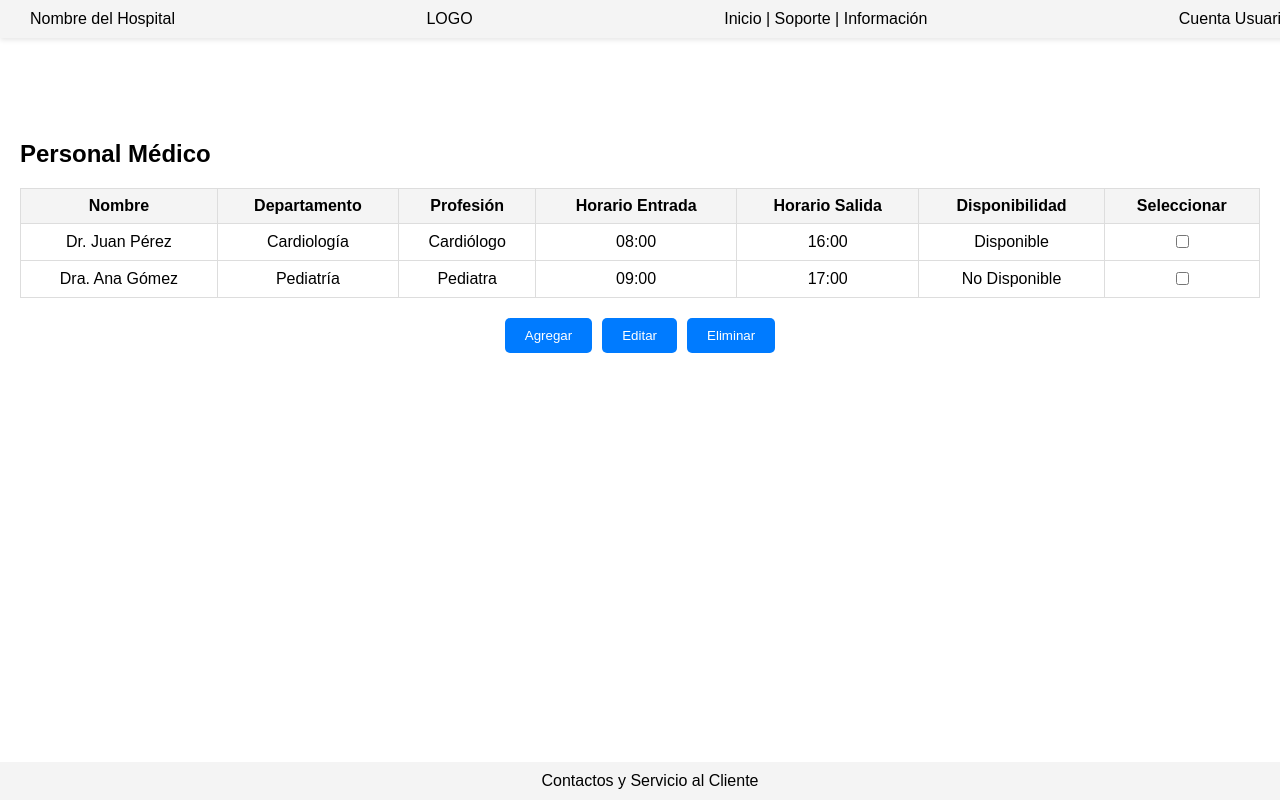
After one commit to Eduardo37830/ingenieriaSoftware1, a Flask app: page /Administrador/personalmedico in a window 1280 px wide. The commit adds this page. Run offline with Flask 3, Linux system fonts and the light colour scheme.

Commit message:
implemetacion de inicioAdmistraccion y 2 de sus fucnionalidades

```diff
--- a/app/controllers/transaction_controller.py
+++ b/app/controllers/transaction_controller.py
@@ -7,6 +7,9 @@ from mappers.transaction_mapper import TransactionMapper
 # Crea un Blueprint llamado 'transactions'.
 # Un Blueprint es una forma de organizar las rutas y lógica relacionada para una sección específica de la aplicación.
 transaction_blueprint = Blueprint('transactions', __name__)
+admission_blueprint = Blueprint('admissions', __name__)
+personalAdmistraccion = Blueprint('personalAdmistraccion', __name__)
+proveedoresAdmistraccion = Blueprint('proveedoresAdmistraccion', __name__)
 
 # Crea una instancia de TransactionMapper, que se utilizará para obtener las transacciones.
 mapper = TransactionMapper()
@@ -21,3 +24,12 @@ def show_transactions():
     # Renderiza la plantilla 'transactions.html' y pasa la lista de transacciones al contexto de la plantilla.
     # Esto permite mostrar las transacciones en la interfaz de usuario.
     return render_template('transactions.html', transactions=transactions)
+@admission_blueprint.route('/Administrador')
+def show_admissions():
+    return render_template('inicioAdministrador.html')
+@personalAdmistraccion.route('/Administrador/personalmedico')
+def show_personal():
+    return render_template('personalMedicoAdmistrador.html')
+@proveedoresAdmistraccion.route('/Administrador/proveedores')
+def show_proveedores():
+    return render_template('proveedoresAdmistrador.html')
--- a/app/main.py
+++ b/app/main.py
@@ -1,7 +1,10 @@
 from flask import Flask, render_template
-from controllers.transaction_controller import transaction_blueprint
+from controllers.transaction_controller import transaction_blueprint, admission_blueprint, personalAdmistraccion, proveedoresAdmistraccion
 app = Flask(__name__)
 app.register_blueprint(transaction_blueprint)
+app.register_blueprint(admission_blueprint)
+app.register_blueprint(personalAdmistraccion)
+app.register_blueprint(proveedoresAdmistraccion)
 @app.route("/")
 def home():
     return render_template("index.html")
--- /dev/null
+++ b/app/templates/personalMedicoAdmistrador.html
@@ -0,0 +1,156 @@
+<!DOCTYPE html>
+<html lang="es">
+<head>
+    <meta charset="UTF-8">
+    <meta name="viewport" content="width=device-width, initial-scale=1.0">
+    <title>Personal Médico</title>
+    <style>
+        body {
+            margin: 0;
+            font-family: Arial, sans-serif;
+            display: flex;
+            flex-direction: column;
+            min-height: 100vh;
+        }
+
+        .header {
+            position: fixed;
+            top: 0;
+            left: 0;
+            width: 100%;
+            background-color: #f4f4f4;
+            display: flex;
+            justify-content: space-between;
+            align-items: center;
+            padding: 10px 20px;
+            box-shadow: 0 2px 5px rgba(0, 0, 0, 0.1);
+        }
+
+        .header div {
+            margin: 0 10px;
+        }
+
+        .main {
+            margin-top: 100px;
+            padding: 20px;
+            flex: 1;
+        }
+
+        table {
+            width: 100%;
+            border-collapse: collapse;
+            margin-bottom: 20px;
+        }
+
+        th, td {
+            border: 1px solid #ddd;
+            padding: 8px;
+            text-align: center;
+        }
+
+        th {
+            background-color: #f4f4f4;
+            font-weight: bold;
+        }
+
+        .buttons {
+            display: flex;
+            justify-content: center;
+            gap: 10px;
+        }
+
+        .buttons button {
+            padding: 10px 20px;
+            border: none;
+            background-color: #007BFF;
+            color: white;
+            cursor: pointer;
+            border-radius: 5px;
+        }
+
+        .buttons button:hover {
+            background-color: #0056b3;
+        }
+
+        .footer {
+            background-color: #f4f4f4;
+            text-align: center;
+            padding: 10px;
+            position: fixed;
+            bottom: 0;
+            left: 0;
+            width: 100%;
+        }
+    </style>
+</head>
+<body>
+    <div class="header">
+        <div>Nombre del Hospital</div>
+        <div>LOGO</div>
+        <div>Inicio | Soporte | Información</div>
+        <div>Cuenta Usuario</div>
+    </div>
+
+    <div class="main">
+        <h2>Personal Médico</h2>
+        <table>
+            <thead>
+                <tr>
+                    <th>Nombre</th>
+                    <th>Departamento</th>
+                    <th>Profesión</th>
+                    <th>Horario Entrada</th>
+                    <th>Horario Salida</th>
+                    <th>Disponibilidad</th>
+                    <th>Seleccionar</th>
+                </tr>
+            </thead>
+            <tbody>
+                <!-- Ejemplo de datos de tabla -->
+                <tr>
+                    <td>Dr. Juan Pérez</td>
+                    <td>Cardiología</td>
+                    <td>Cardiólogo</td>
+                    <td>08:00</td>
+                    <td>16:00</td>
+                    <td>Disponible</td>
+                    <td><input type="checkbox"></td>
+                </tr>
+                <tr>
+                    <td>Dra. Ana Gómez</td>
+                    <td>Pediatría</td>
+                    <td>Pediatra</td>
+                    <td>09:00</td>
+                    <td>17:00</td>
+                    <td>No Disponible</td>
+                    <td><input type="checkbox"></td>
+                </tr>
+            </tbody>
+        </table>
+
+        <div class="buttons">
+            <button onclick="agregar()">Agregar</button>
+            <button onclick="editar()">Editar</button>
+            <button onclick="eliminar()">Eliminar</button>
+        </div>
+    </div>
+
+    <div class="footer">
+        Contactos y Servicio al Cliente
+    </div>
+
+    <script>
+        function agregar() {
+            alert('Función Agregar en desarrollo');
+        }
+
+        function editar() {
+            alert('Función Editar en desarrollo');
+        }
+
+        function eliminar() {
+            alert('Función Eliminar en desarrollo');
+        }
+    </script>
+</body>
+</html>
```
Also changed, not shown: app/templates/index.html (+42 -0 lines), app/templates/inicioAdministrador.html (+60 -7 lines), app/templates/proveedoresAdmistrador.html (added, +139 -0 lines).
